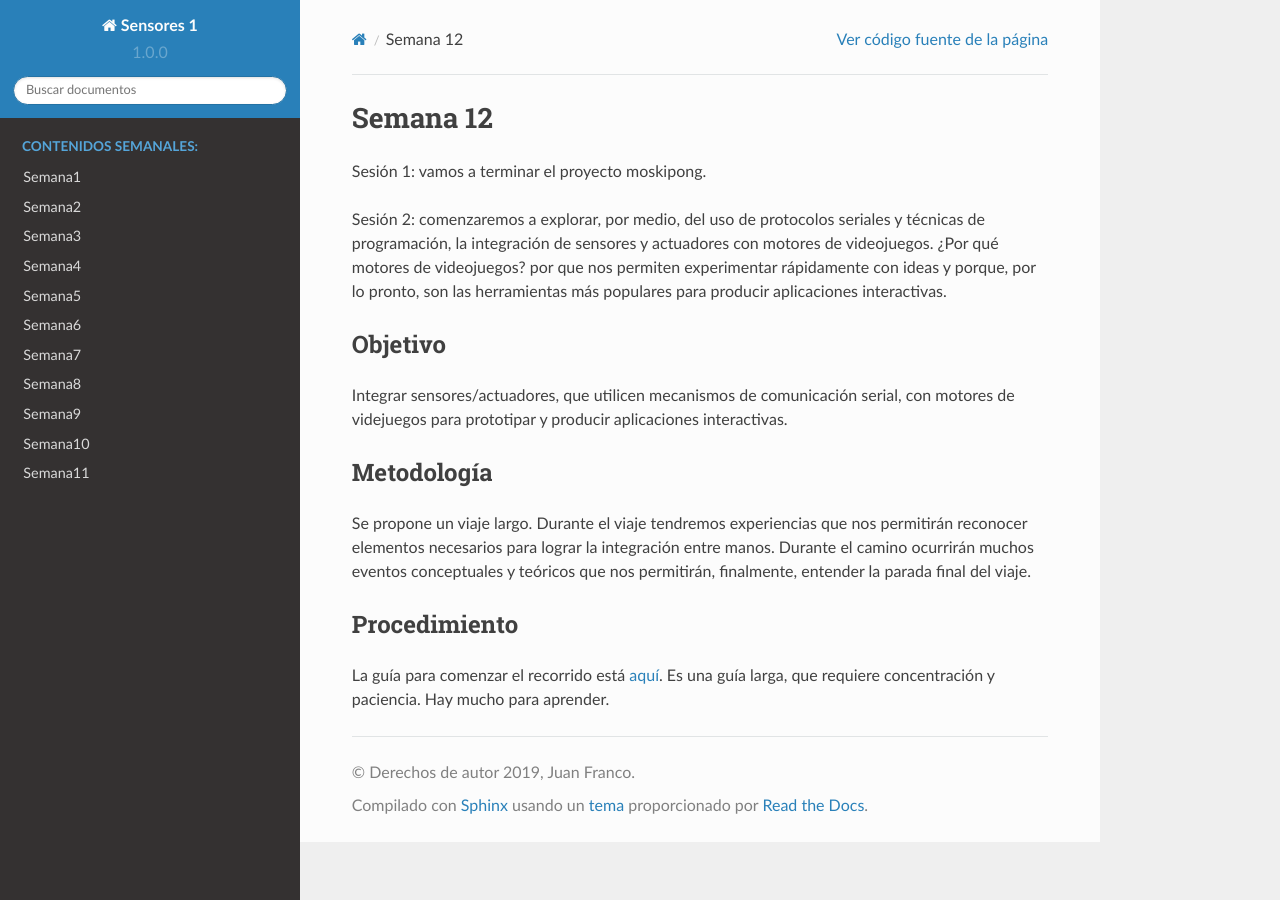
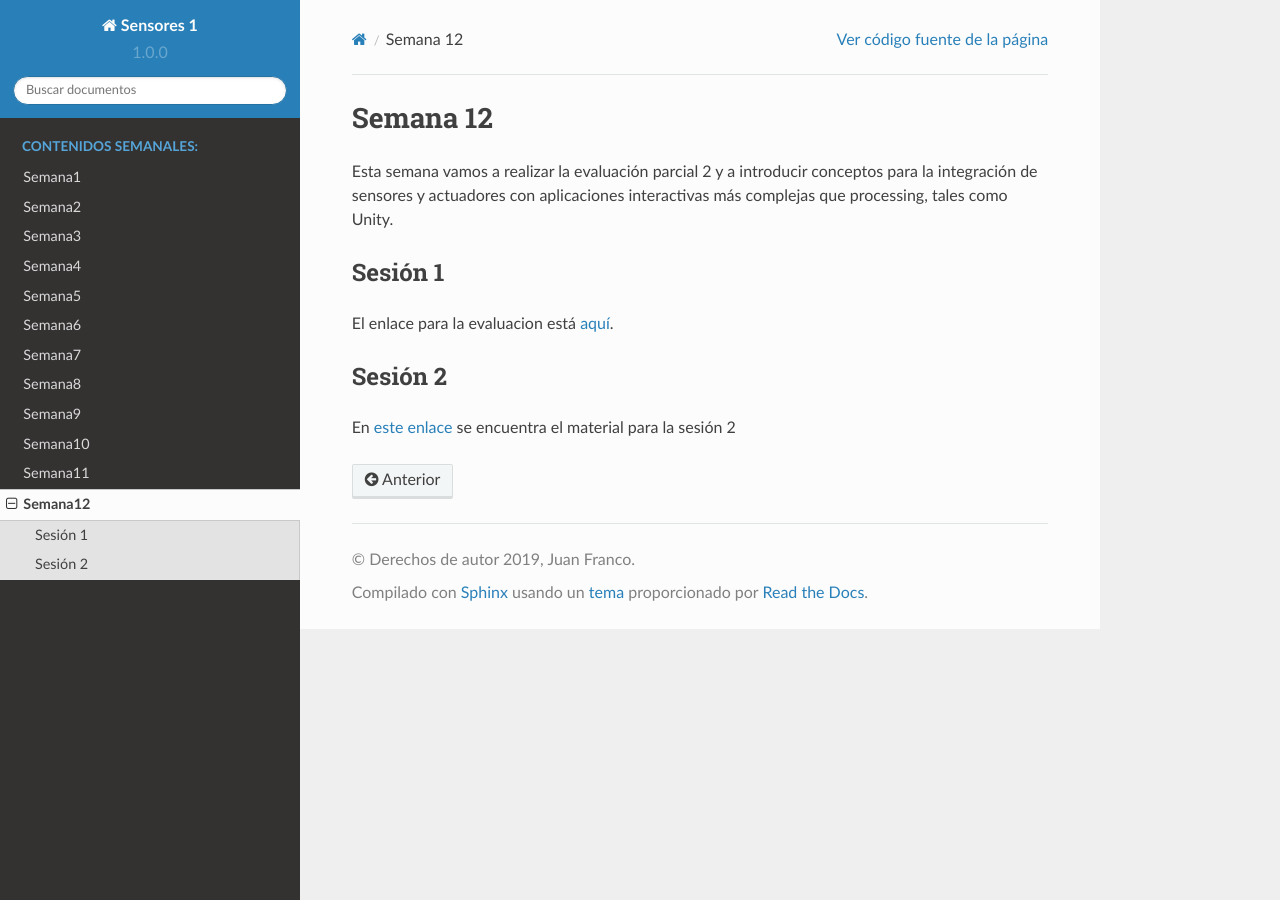
Before and after one commit to juanferfranco/sensores1, a Sphinx documentation site: the page built from docs/_semana12/semana12.rst, in a window 1280 px wide. Built offline with Sphinx 7.4.7 and the Read the Docs theme 2.0.0, drawn with Linux system fonts in a browser that asks for light colours.

Commit message:
add week 12 and update week 11

```diff
--- a/docs/_semana12/semana12.rst
+++ b/docs/_semana12/semana12.rst
@@ -1,28 +1,14 @@
 Semana 12
 ===========
+Esta semana vamos a realizar la evaluación parcial 2 y a introducir conceptos para la
+integración de sensores y actuadores con aplicaciones interactivas más complejas que
+processing, tales como Unity.
 
-Sesión 1: vamos a terminar el proyecto moskipong.
-
-Sesión 2: comenzaremos a explorar, por medio, del uso de protocolos seriales y técnicas de programación,
-la integración de sensores y actuadores con motores de videojuegos. ¿Por qué motores de videojuegos? por que
-nos permiten experimentar rápidamente con ideas y porque, por lo pronto, son las herramientas más populares
-para producir aplicaciones interactivas.
+Sesión 1
+---------
+El enlace para la evaluacion está `aquí <https://drive.google.com/open?id=17GRpqfiaIcIG7Ql5Ypxh0HwZ0ULFb2V_kp1IXQF_PRg>`__.
 
 
-Objetivo
+Sesión 2
 ----------
-Integrar sensores/actuadores, que utilicen mecanismos de comunicación serial, con motores de videjuegos
-para prototipar y producir aplicaciones interactivas.
-
-Metodología
-------------
-Se propone un viaje largo. Durante el viaje tendremos experiencias que nos permitirán reconocer
-elementos necesarios para lograr la integración entre manos. Durante el camino ocurrirán muchos eventos
-conceptuales y teóricos que nos permitirán, finalmente, entender la parada final del viaje.
-
-Procedimiento
----------------
-
-La guía para comenzar el recorrido está
-`aquí <https://drive.google.com/open?id=1GbBn3hNteY9uzXQ5SxJPEJ2aRVZ0WjspKaiaUdzOoUM>`__. Es una guía larga,
-que requiere concentración y paciencia. Hay mucho para aprender.
+En `este enlace <https://drive.google.com/open?id=1rkSL-DyORk19jfnax9FUph7jeXIgKb4Zl1eBfyVtQrQ>`__ se encuentra el material para la sesión 2
--- a/docs/index.rst
+++ b/docs/index.rst
@@ -58,3 +58,4 @@ Este curso es de 3 créditos repartidos en 4 horas de trabajo en el aula y 5 hor
    Semana9 <_semana9/semana9>
    Semana10 <_semana10/semana10>
    Semana11 <_semana11/semana11>
+   Semana12 <_semana12/semana12>
```
Also changed, not shown: docs/_semana11/semana11.rst (+1 -6 lines).
